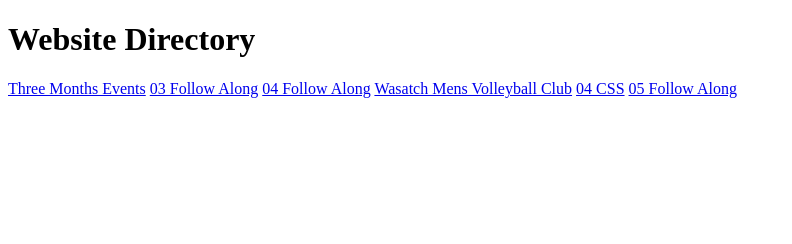
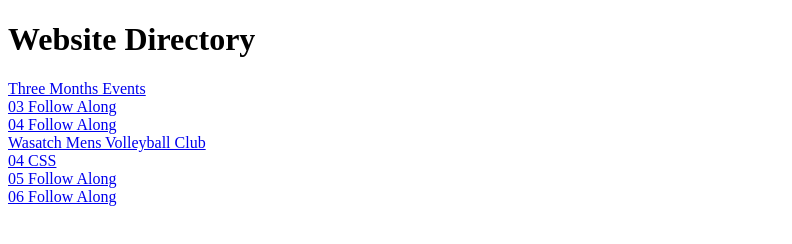
Before and after one commit to Id3nt1tyWizard/WebDevCE, a plain HTML site: page index.html in a window 1280 px wide. Shown: the whole page, without its empty margins (0-792 px from the left). Drawn offline with Linux system fonts and the light colour scheme.

Commit message:
Added 06 Link to main page

```diff
--- a/index.html
+++ b/index.html
@@ -8,12 +8,13 @@
 <body>
 
     <h1>Website Directory</h1>
-    <a href="ThreeMonthsEvents/index.html">Three Months Events</a>
-    <a href="03 Follow Along/index.html">03 Follow Along</a>
-    <a href="04 Follow Along/index.html">04 Follow Along</a>
-    <a href="03 Hand Coding HTML/index.html">Wasatch Mens Volleyball Club</a>
-    <a href="04 Intro CSS/index.html">04 CSS</a>
-    <a href="05 Follow Along/index.html">05 Follow Along</a>
+    <a href="ThreeMonthsEvents/index.html">Three Months Events</a><br>
+    <a href="03 Follow Along/index.html">03 Follow Along</a><br>
+    <a href="04 Follow Along/index.html">04 Follow Along</a><br>
+    <a href="03 Hand Coding HTML/index.html">Wasatch Mens Volleyball Club</a><br>
+    <a href="04 Intro CSS/index.html">04 CSS</a><br>
+    <a href="05 Follow Along/index.html">05 Follow Along</a><br>
+    <a href="06 Follow Along/index.html">06 Follow Along</a><br>
 
 </body>
 </html>
```
